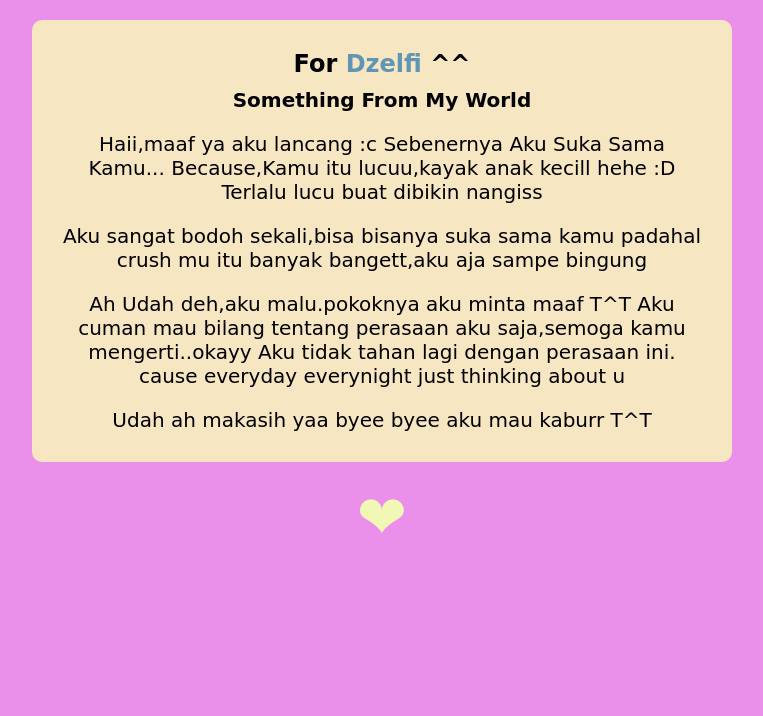
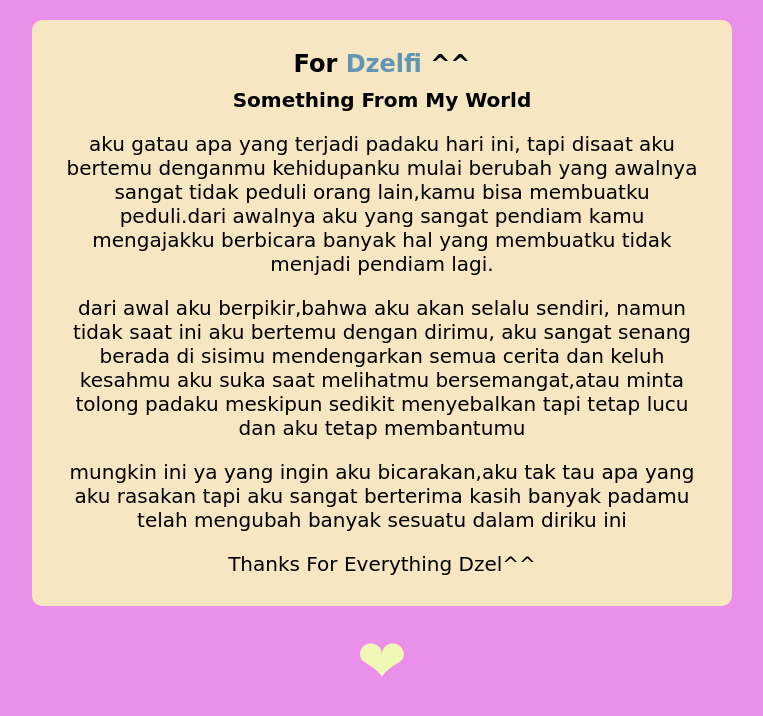
Before and after one commit to RegieAdhia/confess, a plain HTML site: page index.html in a window 1280 px wide. Shown: the whole page, without its empty margins (258-1021 px from the left). Drawn offline with Linux system fonts and the light colour scheme; a web font is replaced by a local one.

Commit message:
index.html

```diff
--- a/index.html
+++ b/index.html
@@ -13,22 +13,23 @@
         <h1>For <span>Dzelfi</span> ^^</h1>
         <h3>Something From My World</h3>
         <p>
-            Haii,maaf ya aku lancang :c
-            Sebenernya Aku Suka Sama Kamu...
-            Because,Kamu itu lucuu,kayak anak kecill hehe :D
-            Terlalu lucu buat dibikin nangiss
+            aku gatau apa yang terjadi padaku hari ini,
+            tapi disaat aku bertemu denganmu kehidupanku mulai berubah
+            yang awalnya sangat tidak peduli orang lain,kamu bisa membuatku peduli.dari awalnya aku yang sangat pendiam
+            kamu mengajakku berbicara banyak hal yang membuatku tidak menjadi pendiam lagi.
         </p>
         <p>
-            Aku sangat bodoh sekali,bisa bisanya suka sama kamu
-            padahal crush mu itu banyak bangett,aku aja sampe bingung
+            dari awal aku berpikir,bahwa aku akan selalu sendiri,
+            namun tidak saat ini aku bertemu dengan dirimu,
+            aku sangat senang berada di sisimu mendengarkan semua cerita dan keluh kesahmu
+            aku suka saat melihatmu bersemangat,atau minta tolong padaku meskipun sedikit menyebalkan tapi tetap lucu dan aku tetap membantumu
+
         </p>
         <p>
-            Ah Udah deh,aku malu.pokoknya aku minta maaf T^T
-            Aku cuman mau bilang tentang perasaan aku saja,semoga kamu mengerti..okayy
-            Aku tidak tahan lagi dengan perasaan ini.
-            cause everyday everynight just thinking about u
+            mungkin ini ya yang ingin aku bicarakan,aku tak tau apa yang aku rasakan tapi
+            aku sangat berterima kasih banyak padamu telah mengubah banyak sesuatu dalam diriku ini
         </p>
-        <p>Udah ah makasih yaa byee byee aku mau kaburr T^T</p>
+        <p>Thanks For Everything Dzel^^</p>
     </div>
     <h1 class="heart">❤</h1>
 
```
